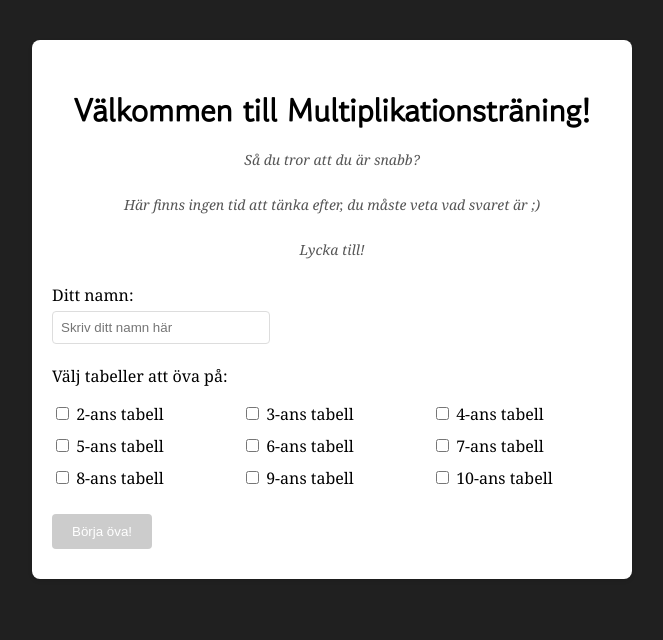
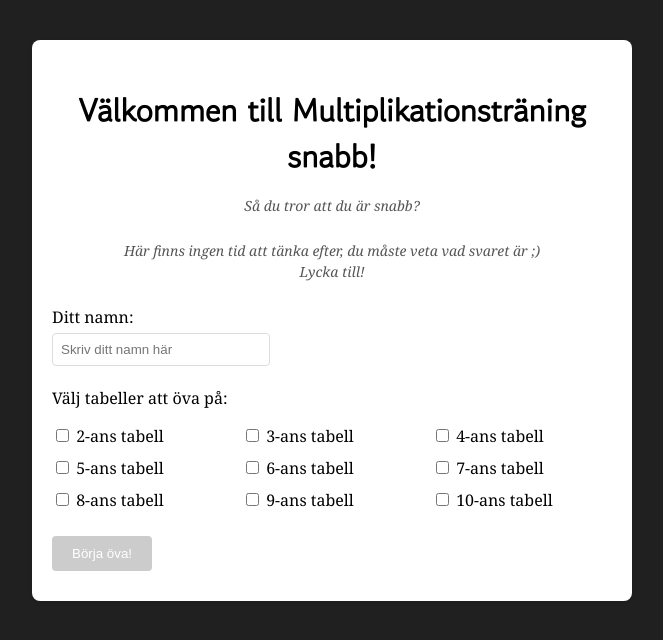
Before and after one commit to ximonse/Multiplikation-snabb, a plain HTML site: page index.html in a window 1280 px wide. Shown: the whole page, without its empty margins (308-971 px from the left). Drawn offline with nearby package versions, Linux system fonts and the light colour scheme.

Commit message:
Update index.html

```diff
--- a/index.html
+++ b/index.html
@@ -11,9 +11,9 @@
   <div class="container">
   <!-- Inställningsskärm -->
   <div id="setupScreen" class="setup-screen active">
-    <h2>Välkommen till Multiplikationsträning!</h2>
-    <p>Så du tror att du är snabb?</p> <p>Här finns ingen tid att tänka efter, du måste veta vad svaret är ;)</p>
-    <p>Lycka till!</p>
+    <h2>Välkommen till Multiplikationsträning snabb!</h2>
+    <p>Så du tror att du är snabb?</p> <p>Här finns ingen tid att tänka efter, du måste veta vad svaret är ;)
+    <br>Lycka till!</p>
     <div>
       <label>Ditt namn:</label><br>
       <input type="text" id="nameInput" placeholder="Skriv ditt namn här">
```
